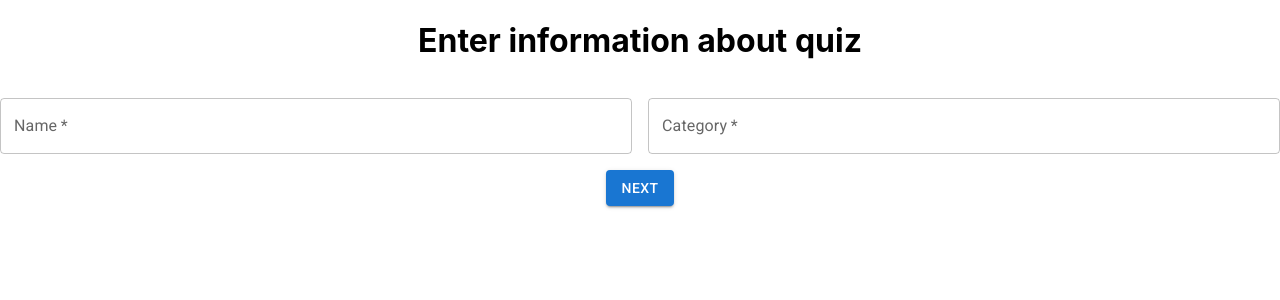
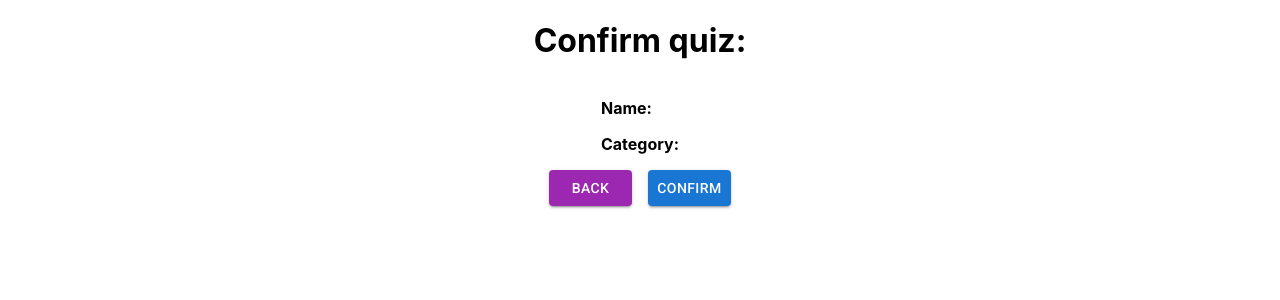
Before and after one commit to ngyngcphu/Kahoot, a React (Create React App) app: page / in a window 1280 px wide. Shown: the top 300 px of the page. Built offline with nearby package versions, Linux system fonts and the light colour scheme.

Commit message:
add confirm page

```diff
--- a/src/components/CreateQuiz/Confirm.js
+++ b/src/components/CreateQuiz/Confirm.js
@@ -0,0 +1,65 @@
+import React from 'react';
+import { Grid, Button } from '@mui/material'
+
+const QuizDetails = props => {
+    return (
+        <div>
+            <p><span style={{fontWeight: 'bold'}}>Name: </span>{props.name}</p>
+            <p><span style={{fontWeight: 'bold'}}>Category: </span>{props.category}</p>
+        </div>
+    );
+}
+
+const QuestionList = props => {
+    // const quizQuestions = props.questions.map((q, i) => (
+    //     <div key={i}>
+    //         <div style={{fontWeight: 'bold'}}>Question {i + 1}</div>
+    //         <p>{q.question} Answer: {q.answers[q.correct]}</p>
+    //     </div>
+    // ));
+    return (
+        <div>
+            {/* { quizQuestions } */}
+        </div>
+    )
+}
+
+class Confirm extends React.Component {
+    render() {
+        const { saveQuiz, prevStep, values } = this.props;
+        return (
+            <Grid
+                container
+                direction='column'
+                alignItems='center'
+            >
+                <Grid item>
+                    <h1>Confirm quiz:</h1>
+                </Grid>
+                <Grid item>
+                    <QuizDetails name={values} category={values} />
+                    <QuestionList questions= {values} />
+                </Grid>
+                <Grid item>
+                    <Grid
+                        container
+                        spacing={2}
+                    >
+                        <Grid item md={6} xs={12}>
+                            <Button variant='contained' color='secondary' onClick={prevStep} fullWidth>
+                                Back
+                            </Button>
+                        </Grid>
+                        <Grid item md={6} xs={12}>
+                            <Button variant='contained' color='primary' onClick={saveQuiz} fullWidth>
+                                Confirm
+                            </Button>
+                        </Grid>
+                    </Grid>
+                </Grid>
+
+            </Grid>
+        );
+    }
+}
+export default Confirm;
--- a/src/index.js
+++ b/src/index.js
@@ -3,8 +3,9 @@ import ReactDOM from 'react-dom/client';
 //import { BrowserRouter as Router } from 'react-router-dom';
 import './index.css';
 //import App from './components/App';
-import QuizDetailsForm from './components/CreateQuiz/QuizDetailsForm'
+//import QuizDetailsForm from './components/CreateQuiz/QuizDetailsForm'
 // import QuestionsForm from './components/CreateQuiz/QuestionsForm'
+import Confirm from './components/CreateQuiz/Confirm'
 import './App.css';
 import reportWebVitals from './reportWebVitals';
 
@@ -14,7 +15,7 @@ root.render(
     {/* <Router>
       <App />
     </Router> */}
-    <QuizDetailsForm />
+    <Confirm />
   </React.StrictMode>
 );
 
```
